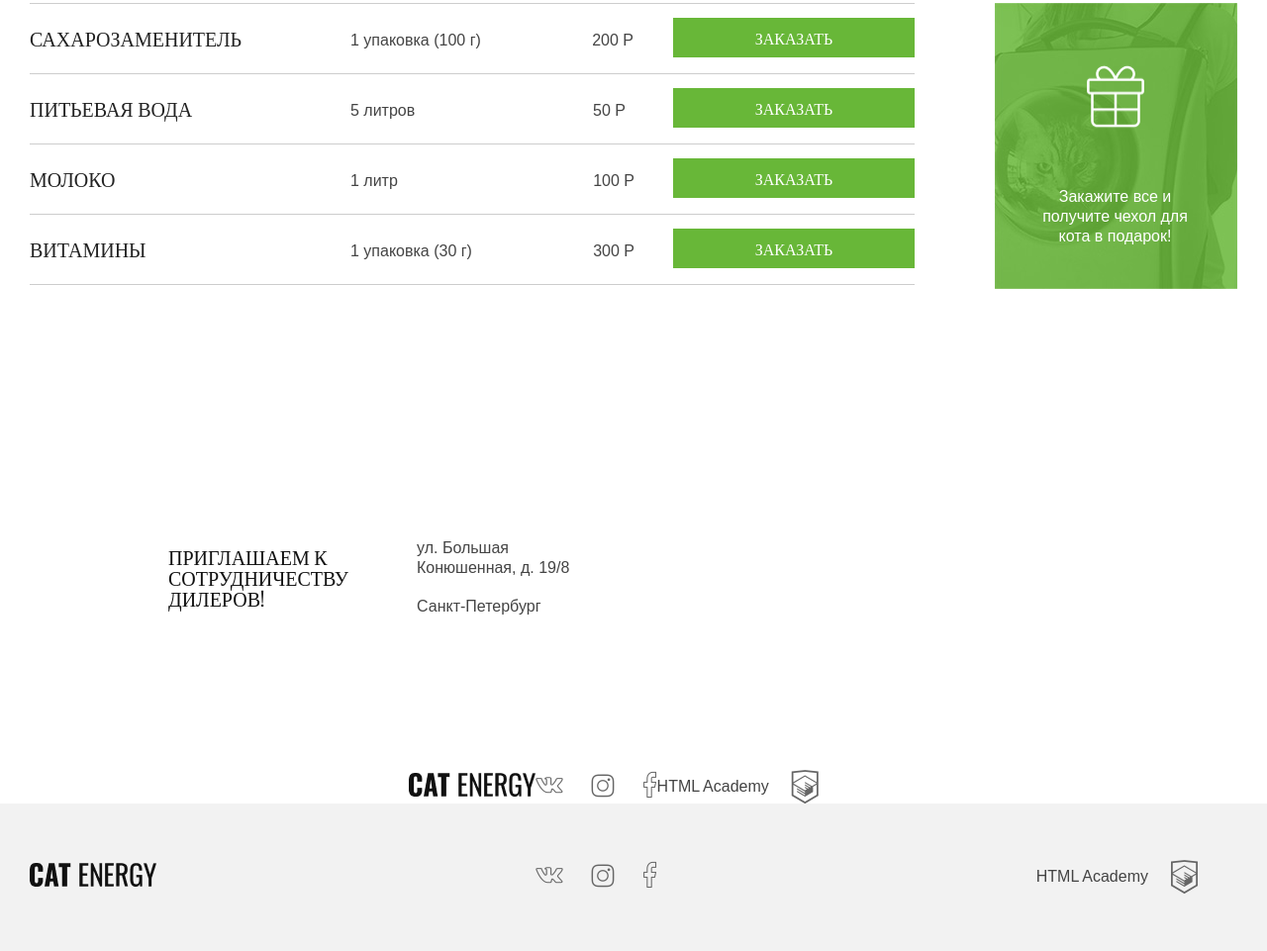
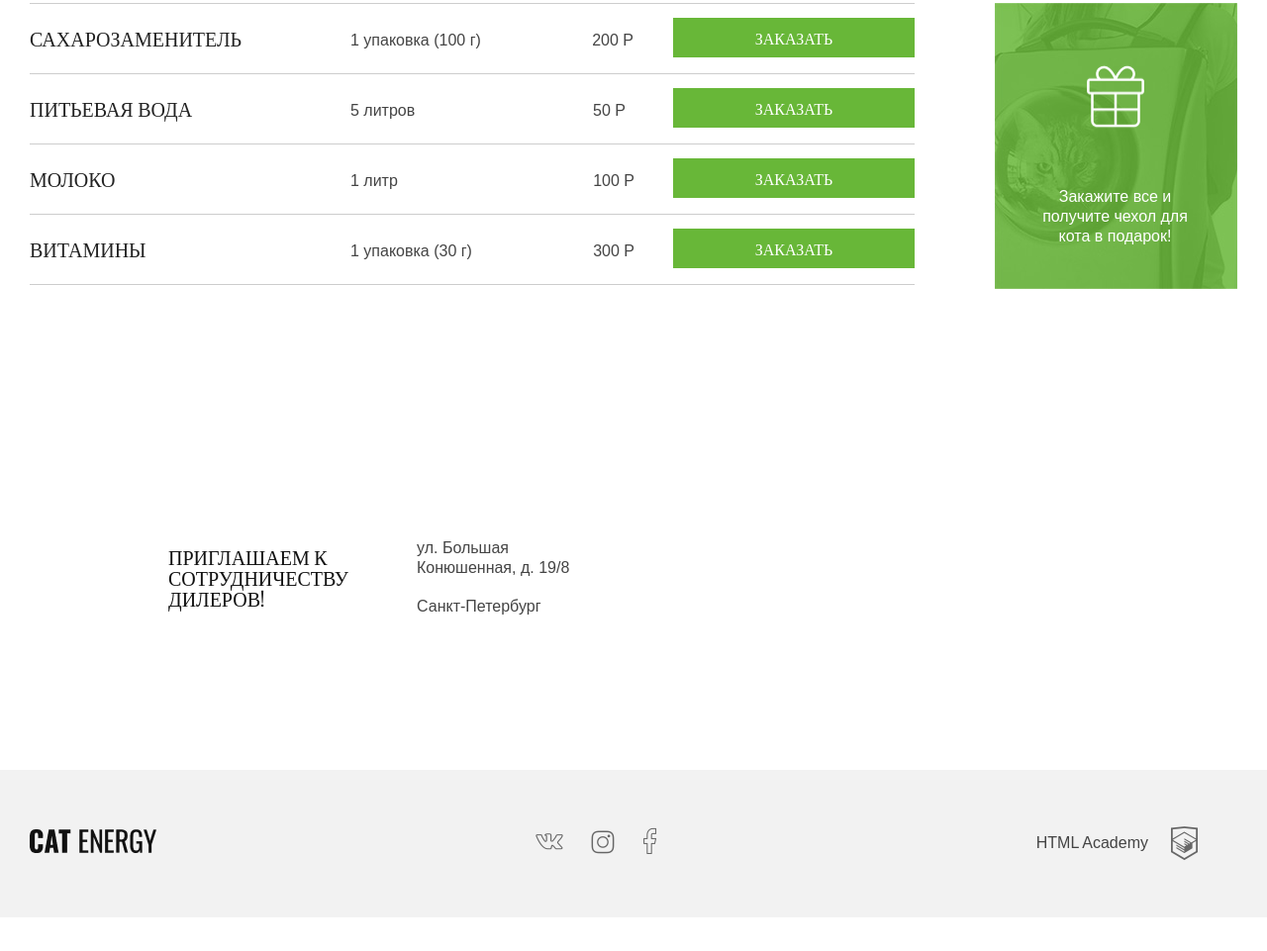
Before and after one commit to Kiborgubissa/Kiborgubissa.github.io, a plain HTML site: page cat_energy/catalog.html in a window 1280 px wide. Shown: the part 1613-2574 px from the top of the page at 99% size. After the commit the page ends 2540 px from the top, so only its background shows below. Drawn offline with nearby package versions, Linux system fonts and the light colour scheme; files whose address does not match are found by name.

Commit message:
Update catalog.html

```diff
--- a/cat_energy/catalog.html
+++ b/cat_energy/catalog.html
@@ -188,18 +188,6 @@
     </div>
   </section>
  </main>
-  <div class="footer__container _container">
-    <div class="footer__logo"><a href="#"><img src="img/footer-logo.png" alt="cat-energy"></a></div>
-    <ul class="footer__social social">
-      <li class="social__icon"><a href="#" class="_icon-vk"></a></li>
-      <li class="social__icon"><a href="#" class="_icon-insta"></a></li>
-      <li class="social__icon"><a href="#" class="_icon-fcbk"></a></li>
-    </ul>
-    <a href="#" class="footer__logo-html logo-html">
-      <div class="logo-html__text">HTML Academy</div>
-      <div class="logo-html__icon _icon-htac"></div>
-    </a>
-  </div>
   <footer class="footer">
     <div class="footer__container _container">
       <div class="footer__logo"><a href="#"><img src="img/footer-logo.png" alt="cat-energy"></a></div>
```
